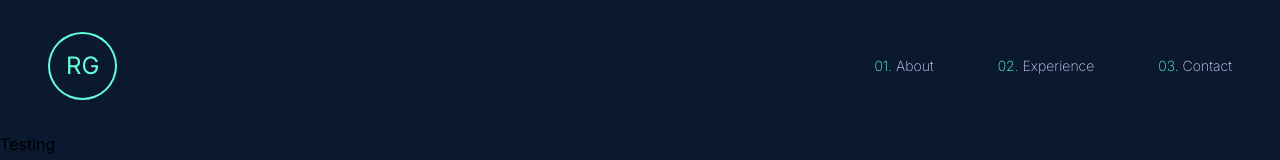
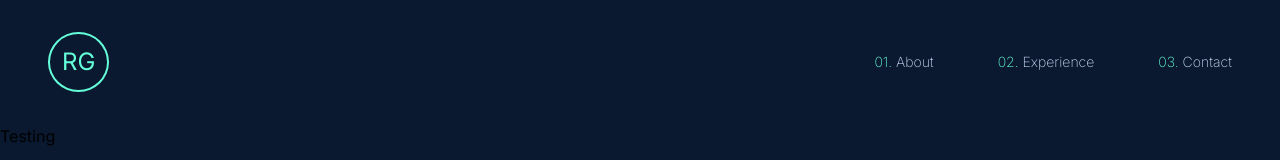
Before and after one commit to rileygrotenhuis/rileygrotenhuis.com, a Next.js app: page / in a window 1280 px wide. Shown: the top 160 px of the page. Built offline with nearby package versions, Linux system fonts and the light colour scheme.

Commit message:
fix: sizing of logo

```diff
--- a/src/components/Navbar.js
+++ b/src/components/Navbar.js
@@ -8,7 +8,7 @@ export default function Navbar() {
     return (
         <nav>
             <div class="flex md:hidden justify-between py-8 px-12">
-                <h1 class="text-primary text-2xl border-2 rounded-[100%] p-4 cursor-pointer">RG</h1>
+                <h1 class="text-primary text-2xl border-2 rounded-[100%] p-3 cursor-pointer">RG</h1>
                 <div class={`absolute right-0 top-0 w-4/6 h-full bg-background-secondary ${!isMenuOpen ? 'hidden': ''}`}>
                     <button
                         class="absolute top-12 right-12 flex flex-col items-center justify-center w-8 h-8 rounded-md"
@@ -44,7 +44,7 @@ export default function Navbar() {
                 </div>
             </div>
             <div class="hidden md:flex justify-between py-8 px-12">
-                <h1 class="text-primary text-2xl border-2 rounded-[100%] p-4 cursor-pointer">RG</h1>
+                <h1 class="text-primary text-2xl border-2 rounded-[100%] p-3 cursor-pointer">RG</h1>
                 <ul class="text-text-primary font-extralight flex gap-16 my-auto text-sm">
                     <li class="hover:text-primary hover:cursor-pointer my-auto">
                         <span class="text-primary">01. </span>
```
